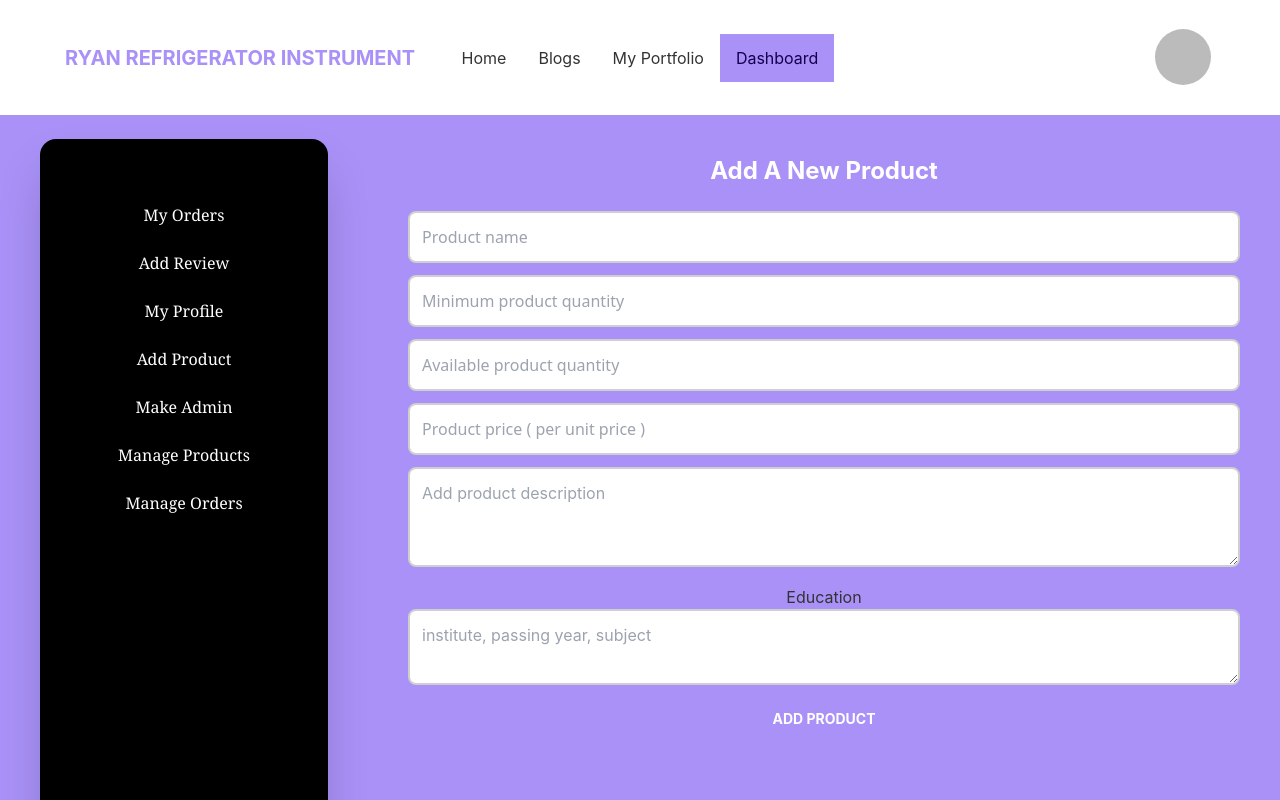
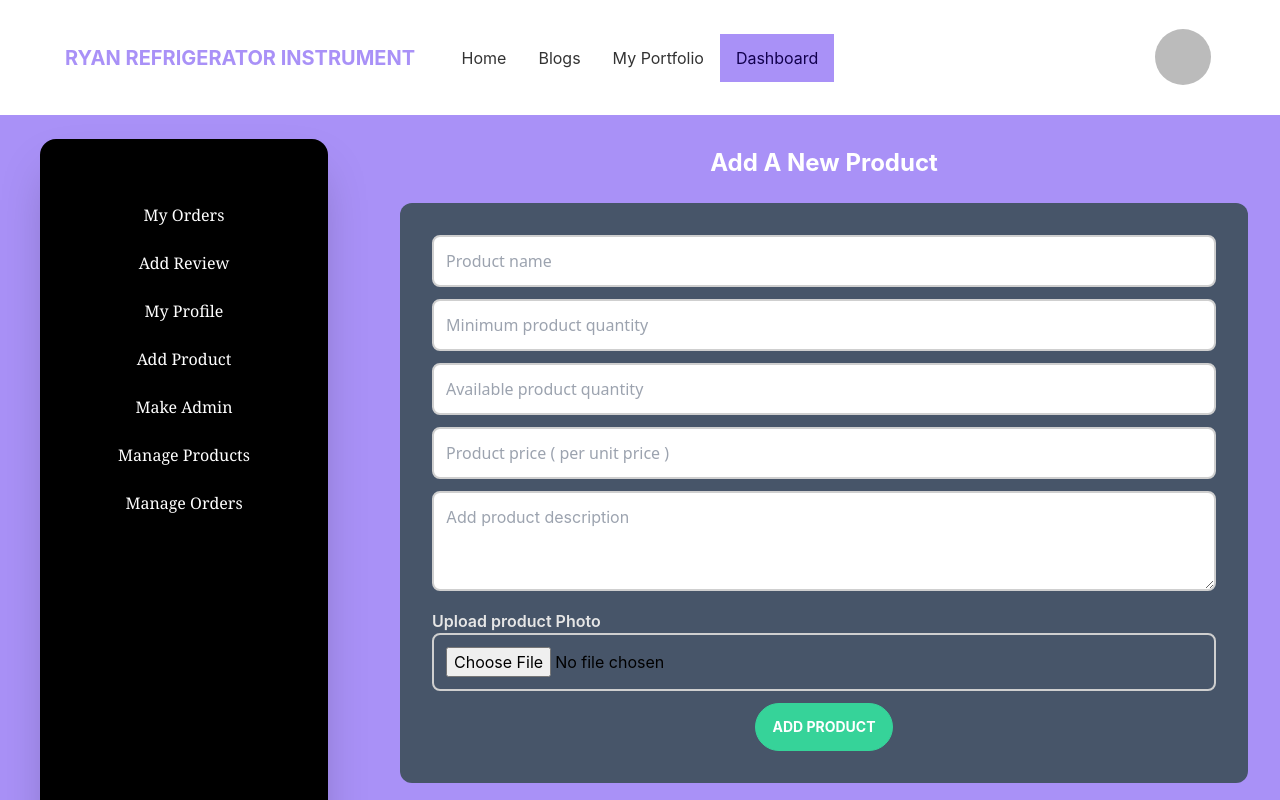
Before and after one commit to CodeWithShamim/manufacturer-website-client-side, a React (Create React App) app: page /dashboard/addProduct in a window 1280 px wide. Shown: the top 800 px of the page. Built offline with nearby package versions, Linux system fonts and the light colour scheme; no server answers; sample sign-in values are in the browser's storage; the HTML template or start-up script is replaced by a standard one.

Commit message:
add product page udpated

```diff
--- a/src/components/Dashboard/AdminPages/AddProduct.js
+++ b/src/components/Dashboard/AdminPages/AddProduct.js
@@ -43,11 +43,11 @@ const AddProduct = () => {
     }
   };
   return (
-    <div className="m-3 md:m-10">
+    <div className="m-3 md:m-8">
       <h1 className="text-xl md:text-2xl text-base-100 font-bold capitalize">
         Add a new product
       </h1>
-      <div className="mt-6">
+      <div className="mt-6 text-left bg-slate-600 p-6 md:p-8 lg:16 w-100 rounded-xl">
         <form onSubmit={handleSubmit(onSubmit)}>
           <input
             className="border-2 font-sans text-black border-base-300 outline-1 outline-red-200 rounded-lg p-3 w-full"
@@ -169,7 +169,7 @@ const AddProduct = () => {
           ></textarea>
           {/* Show error meassage for description */}
           <div className="mb-3">
-            <label className="mb-3">
+            <label>
               {errors.description?.type === "required" && (
                 <span className="text-red-500 text-sm">
                   {errors.description.message}
@@ -179,37 +179,37 @@ const AddProduct = () => {
           </div>
           {/* description field end_________  */}
 
-          {/* education field start__________  */}
-          <label htmlFor="education">Education</label>
-          <textarea
+          {/* __________profile field start_________ */}
+          <label htmlFor="img" className="text-base-200 font-semibold">
+            Upload product Photo
+          </label>
+          <input
             className="border-2 text-black border-base-300 outline-1 outline-red-200 rounded-lg p-3 w-full"
-            name="education"
-            id="education"
-            cols="30"
-            rows="2"
-            placeholder="institute, passing year, subject"
-            {...register("education", {
+            type="file"
+            {...register("img", {
               required: {
                 value: true,
-                message: "Education is required",
+                message: "Product photo is required",
               },
             })}
-          ></textarea>
-          {/* Show error meassage for education */}
+            name="img"
+            id="img"
+          />
+          {/* Show error meassage for product photo */}
           <div className="mb-3">
-            <label className="mb-3">
-              {errors.education?.type === "required" && (
+            <label>
+              {errors.img?.type === "required" && (
                 <span className="text-red-500 text-sm">
-                  {errors.education.message}
+                  {errors.img.message}
                 </span>
               )}
             </label>
           </div>
-          {/* education field end_________  */}
+          {/* __________profile field end_________ */}
 
           <div className="text-center">
             <input
-              className="btn btn-sm btn-primary text-base-100 mx-auto text-md font-bold rounded-full"
+              className="btn btn-success text-base-100 mx-auto text-md font-bold rounded-full"
               type="submit"
               value="Add Product"
             />
```
